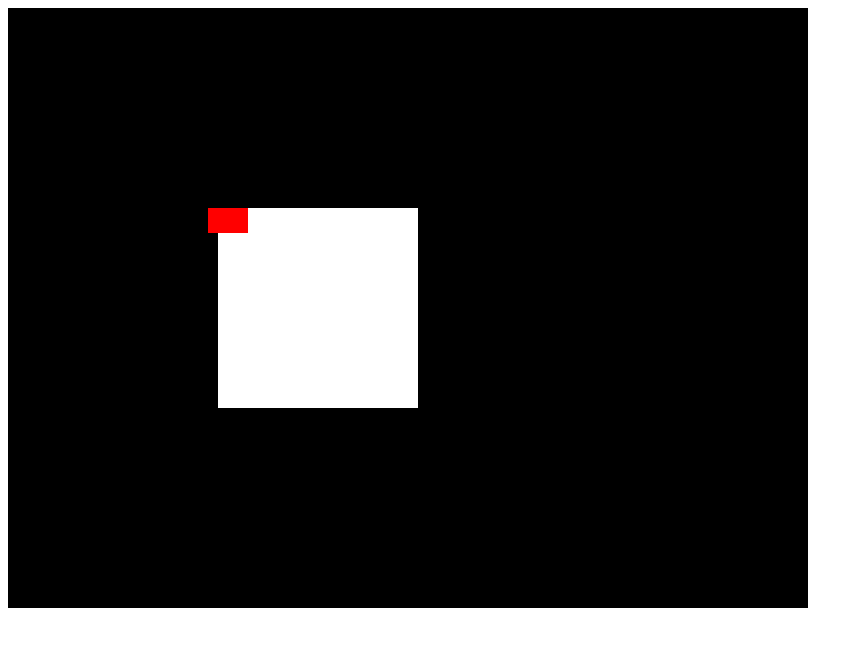
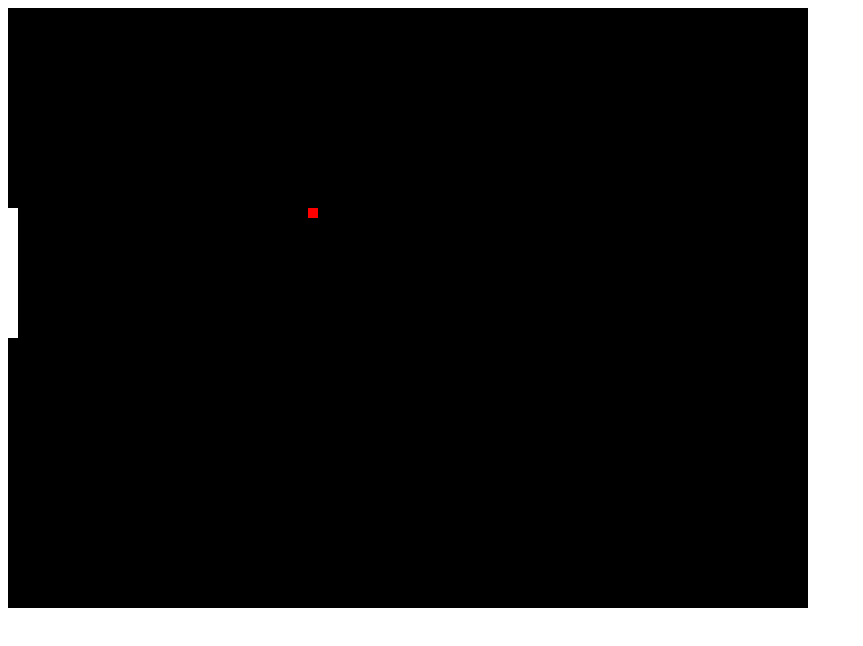
Before and after one commit to LeonardoSSev/arcadeGame_js, a plain HTML site: page index.html in a window 1280 px wide. Shown: the whole page, without its empty margins (0-863 px from the left). Drawn offline with Linux system fonts and the light colour scheme.

Commit message:
[ADD] drawing and moving elements functions

```diff
--- a/index.html
+++ b/index.html
@@ -8,18 +8,33 @@
 	<script>
 		var canvas;
 		var canvasContext;
+		var ballX = 50;
 
 		window.onload = function(){
 			console.log("Hello World");
 			canvas = document.getElementById("gameCanvas");
 			canvasContext = canvas.getContext("2d");
+			framesPerSecond = 30;
+			setInterval(function(){
+						moveEverything();
+						drawEverything();
+			}, 100, framesPerSecond);
+}
+
+
+		function moveEverything(){
+			ballX += 5;
+		}
+
+		function drawEverything(){
 			canvasContext.fillStyle = "black";
 			canvasContext.fillRect(0, 0, canvas.width, canvas.height);
+
 			canvasContext.fillStyle = "white";
-			canvasContext.fillRect(210, 200, 200, 200);
+			canvasContext.fillRect(0, 200, 10, 130);
+
 			canvasContext.fillStyle = "red";
-			canvasContext.fillRect(200, 200, 40, 25);
-
+			canvasContext.fillRect(ballX, 200, 10, 10);
 		}
 	</script>
 </body>
```
